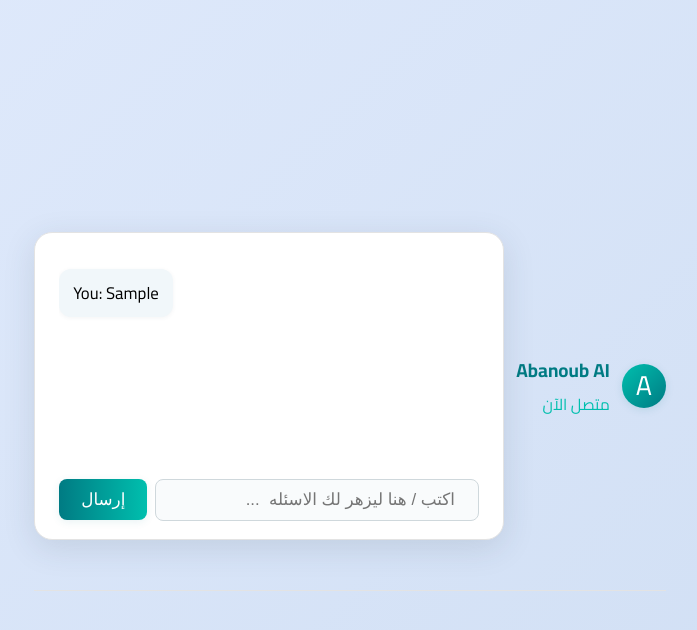
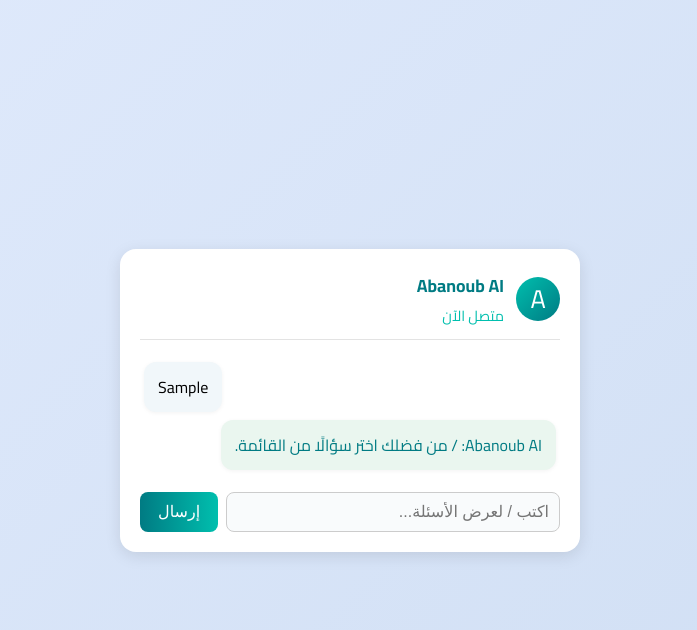
Before and after one commit to AbanoubAI/Abanoub-AI, a plain HTML site: page index.html in a window 1280 px wide. Both pictures are taken after typing "Sample" into the empty fields and a click on the button "إرسال". Shown: the whole page, without its empty margins (290-987 px from the left). Drawn offline with Linux system fonts and the light colour scheme.

Commit message:
Update index.html
                                        /-_-_-NEW-_-_-/
                                      /                       /
                                    /    Ai Update   /

```diff
--- a/index.html
+++ b/index.html
@@ -1,141 +1,113 @@
 <!DOCTYPE html>
-<html lang="ar">
+<html lang="ar" dir="rtl">
 
 <head>
-    <link rel="icon" href="profile 0.icon">
-    <meta charset="UTF-8">
-    <title> Abanoub AI</title>
-    <meta name="viewport" content="width=device-width, initial-scale=1.0">
+    <meta charset="UTF-8" />
+    <meta name="viewport" content="width=device-width, initial-scale=1.0" />
+    <title>Abanoub AI</title>
+    <link rel="icon" href="profile 0.icon" />
+    <link href="https://fonts.googleapis.com/css2?family=Cairo:wght@400;700&display=swap" rel="stylesheet" />
+    <style>
+        * {
+            box-sizing: border-box;
+            margin: 0;
+            padding: 0;
+        }
 
-    <style>
         body {
-            font-family: 'Cairo', Arial, sans-serif;
-            direction: rtl;
-            background: linear-gradient(135deg, #e0eafc 0%, #cfdef3 100%);
+            font-family: 'Cairo', sans-serif;
+            background: linear-gradient(135deg, #e0eafc, #cfdef3);
+            display: flex;
+            justify-content: center;
+            align-items: center;
+            padding: 20px;
             min-height: 100vh;
-            margin: 0;
+        }
+
+        .chat-container {
+            background: #fff;
+            border-radius: 16px;
+            box-shadow: 0 4px 16px rgba(0, 0, 0, 0.1);
+            max-width: 460px;
+            width: 100%;
+            padding: 20px;
+            display: flex;
+            flex-direction: column;
+            gap: 12px;
+        }
+
+        .header {
+            display: flex;
+            align-items: center;
+            gap: 12px;
+            border-bottom: 1px solid #e3e3e3;
+            padding-bottom: 10px;
+        }
+
+        .avatar {
+            width: 44px;
+            height: 44px;
+            border-radius: 50%;
+            background: linear-gradient(135deg, #00bfae, #007b83);
+            color: #fff;
             display: flex;
             align-items: center;
             justify-content: center;
+            font-size: 1.6em;
         }
 
-        #chat-box {
-            width: 420px;
-            max-width: 98vw;
-            margin: 40px auto;
-            background: #fff;
-            padding: 28px 24px 18px 24px;
-            border-radius: 18px;
-            box-shadow: 0 8px 32px rgba(44, 62, 80, 0.13);
-            border: 1px solid #e3e3e3;
-            display: flex;
-            flex-direction: column;
-        }
-        /* AI Header */
-
-        #ai-header {
-            display: flex;
-            align-items: center;
-            gap: 12px;
-            margin-bottom: 18px;
-            padding-bottom: 10px;
-            border-bottom: 1px solid #e3e3e3;
-        }
-
-        .ai-avatar {
-            width: 44px;
-            height: 44px;
-            border-radius: 50%;
-            background: linear-gradient(135deg, #00bfae 0%, #007b83 100%);
-            display: flex;
-            align-items: center;
-            justify-content: center;
-            font-size: 1.7em;
-            color: #fff;
-            box-shadow: 0 2px 8px rgba(0, 123, 131, 0.13);
-            flex-shrink: 0;
-        }
-
-        .ai-title {
+        .info .name {
             font-weight: bold;
-            font-size: 1.18em;
+            font-size: 1.1em;
             color: #007b83;
         }
 
-        .ai-status {
-            font-size: 0.98em;
+        .info .status {
+            font-size: 0.9em;
             color: #00bfae;
-            margin-top: 2px;
         }
 
         #messages {
-            min-height: 180px;
             max-height: 260px;
             overflow-y: auto;
-            margin-bottom: 14px;
-            padding: 8px 0;
+            padding: 10px 4px;
             display: flex;
             flex-direction: column;
-            gap: 4px;
-        }
-
-        #messages div {
-            margin-bottom: 0;
-            padding: 8px 14px;
-            border-radius: 12px;
-            max-width: 90%;
-            word-break: break-word;
-            font-size: 1.05em;
-            box-shadow: 0 1px 4px rgba(44, 62, 80, 0.06);
-            display: flex;
-            align-items: center;
             gap: 8px;
         }
 
-        #messages div:nth-child(odd) {
-            background: #f1f7fa;
-            align-self: flex-end;
-            text-align: right;
+        .msg {
+            padding: 10px 14px;
+            border-radius: 12px;
+            font-size: 1em;
+            max-width: 90%;
+            word-wrap: break-word;
+            box-shadow: 0 1px 4px rgba(0, 0, 0, 0.05);
         }
 
-        #messages div:nth-child(even) {
+        .user-msg {
+            align-self: flex-end;
+            background: #f1f7fa;
+        }
+
+        .ai-msg {
+            align-self: flex-start;
             background: #eaf6ef;
             color: #007b83;
-            align-self: flex-start;
-            text-align: right;
-        }
-        /* AI message icon */
-
-        .ai-msg-icon {
-            width: 28px;
-            height: 28px;
-            border-radius: 50%;
-            background: linear-gradient(135deg, #00bfae 0%, #007b83 100%);
-            display: flex;
-            align-items: center;
-            justify-content: center;
-            color: #fff;
-            font-size: 1.1em;
-            margin-left: 4px;
-            flex-shrink: 0;
         }
 
         #suggestions {
+            display: none;
             background: #f7fafd;
             border-radius: 8px;
-            margin-bottom: 12px;
-            box-shadow: 0 2px 8px rgba(44, 62, 80, 0.06);
-            display: none;
-            padding: 8px 0;
-            max-height: 180px;
+            max-height: 160px;
             overflow-y: auto;
         }
 
         .suggestion {
-            padding: 10px 18px;
+            padding: 10px 16px;
             cursor: pointer;
             transition: background 0.2s;
-            font-size: 1.04em;
         }
 
         .suggestion:hover {
@@ -145,241 +117,210 @@
         form {
             display: flex;
             gap: 8px;
-            align-items: center;
-            margin-top: 8px;
         }
 
         input[type="text"] {
             flex: 1;
-            padding: 10px 14px;
-            border: 1px solid #cfd8dc;
+            padding: 10px;
+            border: 1px solid #ccc;
             border-radius: 8px;
-            font-size: 1.05em;
-            outline: none;
-            transition: border 0.2s;
+            font-size: 1em;
             background: #f9fbfc;
         }
 
         input[type="text"]:focus {
-            border: 1.5px solid #007b83;
+            border-color: #00bfae;
             background: #fff;
+            outline: none;
         }
 
         button {
-            padding: 10px 22px;
-            background: linear-gradient(90deg, #007b83 0%, #00bfae 100%);
-            color: #fff;
+            padding: 10px 18px;
+            background: linear-gradient(90deg, #007b83, #00bfae);
             border: none;
             border-radius: 8px;
-            font-size: 1.05em;
+            color: #fff;
             cursor: pointer;
-            transition: background 0.2s, box-shadow 0.2s;
-            box-shadow: 0 2px 8px rgba(0, 123, 131, 0.09);
+            font-size: 1em;
+            transition: 0.3s;
         }
 
         button:hover {
-            background: linear-gradient(90deg, #00bfae 0%, #007b83 100%);
+            background: linear-gradient(90deg, #00bfae, #007b83);
         }
 
         @media (max-width: 600px) {
-            body {
-                align-items: flex-start;
-            }
-            #chat-box {
-                width: 100vw;
-                max-width: 100vw;
-                min-height: 100vh;
-                margin: 0;
+            .chat-container {
                 border-radius: 0;
-                padding: 16px 4vw 12px 4vw;
                 box-shadow: none;
-            }
-            #ai-header {
-                padding-bottom: 6px;
-                margin-bottom: 10px;
+                height: 100vh;
+                max-width: 100%;
             }
             #messages {
-                min-height: 120px;
                 max-height: 40vh;
             }
             form {
                 flex-direction: column;
-                gap: 6px;
             }
-            button {
-                width: 100%;
-            }
+            button,
             input[type="text"] {
                 width: 100%;
             }
         }
     </style>
-    <link href="https://fonts.googleapis.com/css2?family=Cairo:wght@400;700&display=swap" rel="stylesheet">
 </head>
 
 <body>
-    <div id="ai-header">
-        <div class="ai-avatar">A</div>
-        <div>
-            <div class="ai-title"> Abanoub AI </div>
-            <div class="ai-status">متصل الآن</div>
+    <div class="chat-container">
+        <div class="header">
+            <div class="avatar">A</div>
+            <div class="info">
+                <div class="name">Abanoub AI</div>
+                <div class="status">متصل الآن</div>
+            </div>
+        </div>
 
-        </div>
-        <div id="chat-box">
         <div id="messages"></div>
         <div id="suggestions"></div>
-            <form id="chat-form" autocomplete="on">
-                <input type="text" id="user-input" placeholder="  اكتب / هنا ليزهر لك الاسئله  ..." />
+
+        <form id="chat-form">
+            <input type="text" id="user-input" placeholder="اكتب / لعرض الأسئلة..." />
             <button type="submit">إرسال</button>
         </form>
     </div>
+
     <script>
-            // الأسئلة والأجوبة
         const qa = [{
             q: "ما مواعيد القداسات؟",
-                a: "مواعيد القداسات:الجمعة 8:00 ص."
+            a: "مواعيد القداسات: الجمعة 8:00 ص."
         }, {
             q: "كيف يمكنني حجز موعد اعتراف؟",
-                a: "لحجز موعد اعتراف، يرجى التواصل مع أبونا علي الرقم 01062820160 أو التسجيل في مكتب ابونا في الكنيسة."
+            a: "لحجز موعد اعتراف، يرجى التواصل مع أبونا على الرقم 01062820160 أو التسجيل في مكتب أبونا بالكنيسة."
         }, {
             q: "ما هي أنشطة الكنيسة الأسبوعية؟",
             a: "تشمل الأنشطة: اجتماع الشباب، درس الكتاب، وخدمة مدارس الأحد."
         }, {
             q: "كيف أشارك في خدمة الكنيسة؟",
-                a: ".يرجا التواصل مع ابونا راعي الكنيسه أو أحد الخدام للتسجيل في الخدمة"
+            a: "يرجى التواصل مع أبونا راعي الكنيسة أو أحد الخدام للتسجيل في الخدمة."
         }, {
             q: "أين تقع الكنيسة؟",
-                a: "الكنيسة تقع في شارع المحطة المرايعن."
+            a: "الكنيسة تقع في شارع المحطة، المرابعين."
         }, {
             q: "ما هي وسائل التواصل مع الكنيسة؟",
-                a: "يمكنك التواصل معنا عبر الهاتف(01508820105) أو البريد الإلكتروني (sacmediateam@gmail.com) الموجودين على موقعنا."
+            a: "يمكنك التواصل معنا عبر الهاتف 01508820105 أو البريد الإلكتروني sacmediateam@gmail.com."
         }, {
             q: "كيف يمكنني التبرع للكنيسة؟",
-                a: "يمكنك التبرع عبر الموقع الإلكتروني أو من خلال الصندوق الموجود في الكنيسة."
+            a: "يمكنك التبرع عبر الموقع الإلكتروني أو من خلال صندوق التبرعات بالكنيسة."
         }, {
             q: "ما هي خدمات الكنيسة للأطفال؟",
-                a: " تقدم الكنيسة خدمات مدارس الأحد، ورعاية الأطفال خلال القداسات والانشطه الصيفيه."
+            a: "تشمل خدمات مدارس الأحد، ورعاية الأطفال أثناء القداسات والأنشطة الصيفية."
         }, {
-                q: "ما هي مواعيد مدارس الاحد للاطفال ؟",
-                a: "مدارس الاحد: تعقد كل جمعه بعد القداس."
+            q: "ما هي مواعيد مدارس الأحد للأطفال؟",
+            a: "تعقد كل جمعة بعد القداس."
         }, {
             q: "ما هي الأنشطة الاجتماعية للكنيسة؟",
-                a: "تشمل الأنشطة الاجتماعية حفلات، رحلات، ولقاءات دورية."
+            a: "تشمل حفلات، رحلات، ولقاءات دورية."
         }, {
             q: "كيف يمكنني المشاركة في خدمة المجتمع؟",
-                a: "يمكنك المشاركة في خدمة المجتمع من خلال التطوع في الأنشطة الخدمية التي تنظمها الكنيسة."
+            a: "بالتطوع في الأنشطة التي تنظمها الكنيسة."
         }, {
             q: "ما هي مواعيد الاجتماعات الأسرية؟",
-                a: " لا يوجد لاجتماعات الأسرية حتي الان."
+            a: "لا توجد اجتماعات أسرية حالياً."
         }, {
             q: "كيف يمكنني التسجيل في دورات تعليمية؟",
-                a: "يمكنك التسجيل في الدورات التعليمية عبر موقعنا الإلكتروني أو من خلال مكتب الكنيسة."
+            a: "عبر موقع الكنيسة أو مكتب التسجيل."
         }, {
             q: "ما هي مواعيد الاجتماعات الشبابية؟",
-                a: "لاجتماعات الشبابية تعقد يوم الجمعه بعد القداس."
+            a: "كل جمعة بعد القداس."
         }, {
             q: "كيف يمكنني المشاركة في فريق الترانيم؟",
-                a: "يمكنك المشاركة في فريق الترانيم بالتواصل مع قائد الفريق أو التسجيل في مكتب الكنيسة."
+            a: "بالتواصل مع قائد الفريق أو التسجيل في الكنيسة."
         }, {
             q: "كيف يمكنني الحصول على استشارة روحية؟",
-                a: "يمكنك الحصول على استشارة روحية من خلال تحديد موعد مع أبونا   ."
+            a: "بتحديد موعد مع أبونا."
         }, {
             q: "كيف يمكنني المشاركة في خدمة الكبار؟",
-                a: "يمكنك المشاركة في خدمة الكبار بالتواصل مع أحد الخدام أو التسجيل في مكتب الكنيسة."
+            a: "بالتواصل مع أحد الخدام أو التسجيل في الكنيسة."
         }, {
             q: "ما هي مواعيد الاجتماعات الروحية للأطفال؟",
-                a: "الاجتماعات الروحية للأطفال تعقد كل يوم أحد الساعة ١٠ صباحًا."
+            a: "كل أحد الساعة 10 صباحًا."
         }, {
             q: "كيف يمكنني الانضمام إلى فريق الخدمة؟",
-                a: "يمكنك الانضمام إلى فريق الخدمة بالتسجيل في مكتب الكنيسة أو التواصل مع أحد الخدام."
+            a: "بالتسجيل في مكتب الكنيسة أو التواصل مع أحد الخدام."
         }, {
             q: "ما هي مواعيد الاجتماعات الروحية للشباب؟",
-                a: "الاجتماعات الروحية للشباب تعقد كل يوم ثلاثاء الساعة ٨ مساءً."
+            a: "كل ثلاثاء الساعة 8 مساءً."
         }, {
-                q: "كيف يمكنني الحصول على معلومات عن الأنشطة القادمة؟",
-                a: "يمكنك الحصول على معلومات عن الأنشطة القادمة من خلال موقعنا الإلكتروني أو من خلال النشرة الأسبوعية."
+            q: "كيف يمكنني معرفة الأنشطة القادمة؟",
+            a: "من خلال موقعنا الإلكتروني أو النشرة الأسبوعية."
         }, {
             q: "ما هي مواعيد الاجتماعات الروحية للرجال؟",
-                a: "الاجتماعات الروحية للرجال تعقد كل يوم أربعاء الساعة ٧ مساءً."
+            a: "كل أربعاء الساعة 7 مساءً."
         }, {
             q: "كيف يمكنني المشاركة في خدمة الميديا؟",
-                a: "يمكنك المشاركة في خدمة الميديا  بالتواصل مع أحد الخدام المسئولين."
+            a: "بالتواصل مع أحد الخدام المسؤولين."
         }, {
-                q: "كيف يمكنني الحصول على معلومات عن الرحلات الروحية؟",
-                a: "يمكنك الحصول على معلومات عن الرحلات الروحية من خلال موقعنا الإلكتروني أو من خلال مكتب الكنيسة."
+            q: "كيف يمكنني معرفة تفاصيل الرحلات الروحية؟",
+            a: "عبر موقع الكنيسة أو مكتب التسجيل."
         }, {
-                q: " ما هو تيم الميديا ؟",
-                a: "هو التيم المسئول عن جميع العروض التقديميه و البثوث المباشر و  المسئول ع الخدمات المرئيه في الكنيسه"
-
-
+            q: "ما هو تيم الميديا؟",
+            a: "هو المسؤول عن العروض التقديمية، البث المباشر، والخدمات المرئية."
         }];
 
-            const input = document.getElementById('user-input');
-            const suggestionsDiv = document.getElementById('suggestions');
-            const messagesDiv = document.getElementById('messages');
+        const input = document.getElementById("user-input");
+        const suggestionsDiv = document.getElementById("suggestions");
+        const messagesDiv = document.getElementById("messages");
 
-            input.addEventListener('input', function() {
-                if (this.value.startsWith('/')) {
-                    suggestionsDiv.innerHTML = '';
+        input.addEventListener("input", function() {
+            suggestionsDiv.innerHTML = "";
+            if (this.value.startsWith("/")) {
                 qa.forEach(item => {
-                        const div = document.createElement('div');
-                        div.className = 'suggestion';
+                    const div = document.createElement("div");
+                    div.className = "suggestion";
                     div.textContent = item.q;
                     div.onclick = () => {
-                            input.value = '';
-                            suggestionsDiv.style.display = 'none';
-                            // أضف رسالة المستخدم
-                            const userMsg = document.createElement('div');
-                            userMsg.textContent = "You: " + item.q;
-                            messagesDiv.appendChild(userMsg);
-                            // أضف رد الذكاء الاصطناعي
-                            const aiMsg = document.createElement('div');
-                            aiMsg.textContent = "Abanoub AI : " + item.a;
-                            messagesDiv.appendChild(aiMsg);
-                            messagesDiv.scrollTop = messagesDiv.scrollHeight;
-                            input.focus();
+                        showMessage(item.q, item.a);
+                        input.value = "";
+                        suggestionsDiv.style.display = "none";
                     };
                     suggestionsDiv.appendChild(div);
                 });
-                    suggestionsDiv.style.display = 'block';
+                suggestionsDiv.style.display = "block";
             } else {
-                    suggestionsDiv.style.display = 'none';
+                suggestionsDiv.style.display = "none";
             }
         });
 
-            document.getElementById('chat-form').onsubmit = function(e) {
-                e.preventDefault();
-                const msg = input.value.trim();
-                if (msg) {
-                    const p = document.createElement('div');
-                    p.textContent = "You: " + msg;
-                    messagesDiv.appendChild(p);
-                    // رد تلقائي فقط إذا كانت الرسالة من ضمن الأسئلة
-                    const found = qa.find(item => item.q === msg);
-                    if (found) {
-                        const aiMsg = document.createElement('div');
-                        aiMsg.textContent = "Abanoub AI : " + found.a;
-                        messagesDiv.appendChild(aiMsg);
-                    }
-                    input.value = '';
-                    suggestionsDiv.style.display = 'none';
-                    messagesDiv.scrollTop = messagesDiv.scrollHeight;
+        function showMessage(q, a) {
+            const userDiv = document.createElement("div");
+            userDiv.className = "msg user-msg";
+            userDiv.textContent = q;
+            messagesDiv.appendChild(userDiv);
 
-                } else {
-                    input.value = '';
-                    suggestionsDiv.style.display = 'none';
-
-
-                    const emptyMsg = document.createElement('div');
-                    emptyMsg.textContent = "Abanoub AI : من فضلك أدخل رسالة.";
-                    messagesDiv.appendChild(emptyMsg);
-                    messagesDiv.scrollTop = messagesDiv.scrollHeight;
-
+            const aiDiv = document.createElement("div");
+            aiDiv.className = "msg ai-msg";
+            aiDiv.textContent = a;
+            messagesDiv.appendChild(aiDiv);
 
             messagesDiv.scrollTop = messagesDiv.scrollHeight;
+        }
 
+        document.getElementById("chat-form").addEventListener("submit", function(e) {
+            e.preventDefault();
+            const text = input.value.trim();
+            if (!text) return;
+
+            const found = qa.find(item => item.q === text);
+            if (found) {
+                showMessage(found.q, found.a);
+            } else {
+                showMessage(text, "Abanoub AI: / من فضلك اختر سؤالًا من القائمة.");
             }
-            };
+
+            input.value = "";
+            suggestionsDiv.style.display = "none";
+
+        });
     </script>
 </body>
 
```
Lines whose indentation alone changed are shown as unchanged.
